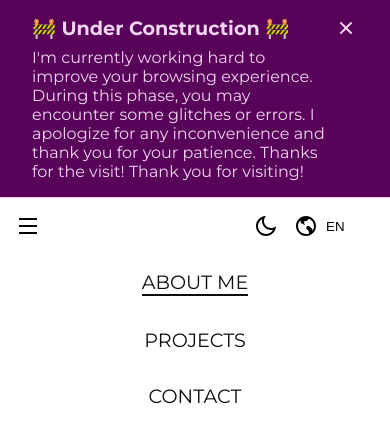
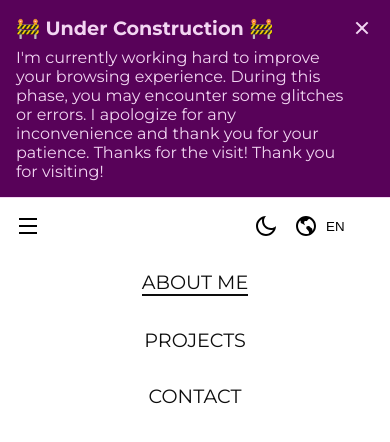
Before and after one commit to kelthon/kelthon.github.io, a React (Vite) app: page / in a window 390 px wide. Shown: the top 442 px of the page. Built offline with nearby package versions, Linux system fonts and the light colour scheme.

Commit message:
feat: added media statement to message component

```diff
--- a/src/components/Message/Message.css
+++ b/src/components/Message/Message.css
@@ -35,3 +35,9 @@ aside.message > footer.msg-control > button.msg-close-btn > svg:active {
   background-color: var(--danger-color);
   color: var(--light-color);
 }
+
+@media screen and (max-width: 768px) {
+  aside.message {
+    padding: 1rem;
+  }
+}
```
